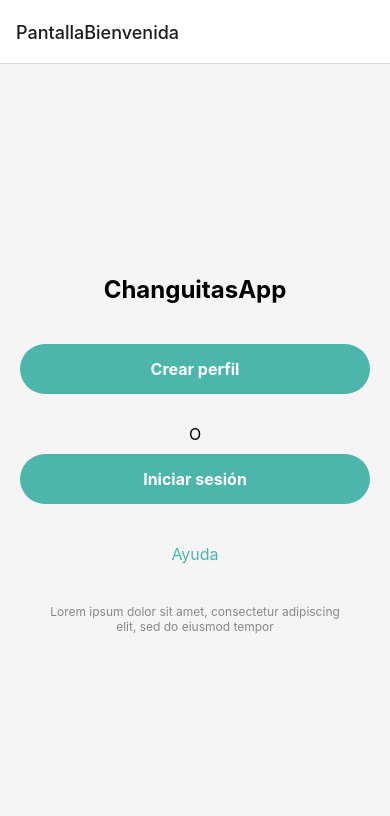
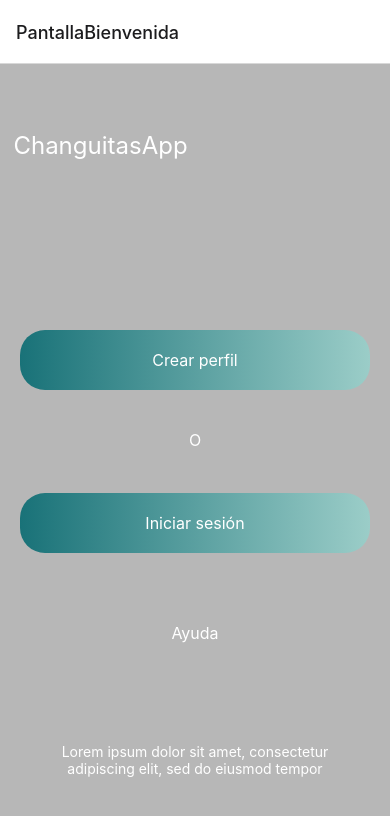
Before and after one commit to ElyasM10/ChanguitasApp, a React Native app: screen /PantallaBienvenida in a window 390 px wide. Shown: the top 816 px of the page. Built offline with nearby package versions, Linux system fonts and the light colour scheme.

Commit message:
Se agrego ek degrade para la pantallaBienvenida y tambien para los botones con los colores

```diff
--- a/package.json
+++ b/package.json
@@ -29,11 +29,13 @@
     "react-dom": "18.2.0",
     "react-firebase-hooks": "^5.1.1",
     "react-native": "0.74.5",
+    "react-native-linear-gradient": "^2.8.3",
     "react-native-safe-area-context": "^4.10.5",
     "react-native-screens": "^3.31.1",
     "react-native-web": "~0.19.10",
     "semver": "^7.6.3",
-    "typescript": "~5.3.3"
+    "typescript": "~5.3.3",
+    "expo-linear-gradient": "~13.0.2"
   },
   "devDependencies": {
     "@babel/core": "^7.20.0"
--- a/screens/PantallaBienvenida.tsx
+++ b/screens/PantallaBienvenida.tsx
@@ -8,29 +8,50 @@ import {
 } from 'react-native';
 import { useNavigation, NavigationProp } from '@react-navigation/native';
 import { RootStackParamList } from '../AppNavigator';
+import {LinearGradient} from 'expo-linear-gradient';
 
 const PantallaBienvenida = () => {
   const navigation = useNavigation<NavigationProp<RootStackParamList>>();
 
   return (
+    <LinearGradient
+      colors={['#B7B7B7', '#B7B7B7', '#B7B7B7']}
+      style={styles.gradient}
+    >
       <SafeAreaView style={styles.safeArea}>
         <View style={styles.container}>
           <Text style={styles.title}>ChanguitasApp</Text>
 
           <TouchableOpacity
-          style={styles.button}
+            style={styles.buttonContainer}
             onPress={() => navigation.navigate('PantallaRegistro')}
           >
+            <LinearGradient
+              colors={['#197278', '#9BCDC8']}
+              start={{ x: 0, y: 0 }}
+              end={{ x: 1, y: 0 }}
+              style={styles.buttonGradient}
+            >
               <Text style={styles.buttonText}>Crear perfil</Text>
+            </LinearGradient>
           </TouchableOpacity>
 
+          <View style={styles.orContainer}>
             <Text style={styles.orText}>O</Text>
+          </View>
 
           <TouchableOpacity
-          style={styles.button}
+            style={styles.buttonContainer}
             onPress={() => navigation.navigate('PantallaInicioSesion')}
           >
+            <LinearGradient
+              colors={['#197278', '#9BCDC8']}
+              start={{ x: 0, y: 0 }}
+              end={{ x: 1, y: 0 }}
+              style={styles.buttonGradient}
+            >
               <Text style={styles.buttonText}>Iniciar sesión</Text>
+            </LinearGradient>
           </TouchableOpacity>
 
           <TouchableOpacity
@@ -46,13 +67,16 @@ const PantallaBienvenida = () => {
           </Text>
         </View>
       </SafeAreaView>
+    </LinearGradient>
   );
 };
 
 const styles = StyleSheet.create({
+  gradient: {
+    flex: 1,
+  },
   safeArea: {
     flex: 1,
-    backgroundColor: '#F5F5F5',
   },
   container: {
     flex: 1,
@@ -62,40 +86,48 @@ const styles = StyleSheet.create({
   },
   title: {
     fontSize: 24,
-    fontWeight: 'bold',
-    marginBottom: 40,
+    color: 'white',
+    marginBottom: 160,
+    marginRight: 189,
   },
-  button: {
-    backgroundColor: '#4DB6AC',
+  buttonContainer: {
+    width: '100%',
+    marginVertical: 10,
+  },
+  buttonGradient: {
     paddingVertical: 15,
     paddingHorizontal: 20,
     borderRadius: 25,
-    width: '100%',
     alignItems: 'center',
-    marginBottom: 20,
   },
   buttonText: {
     color: 'white',
     fontSize: 16,
-    fontWeight: 'bold',
+    marginVertical: 5,
+  },
+  orContainer: {
+    alignItems: 'center',
+    width: '100%',
+    marginVertical: 30,
   },
   orText: {
     fontSize: 16,
-    marginVertical: 10,
+    color: 'white',
+    marginBottom: 3,
   },
   helpButton: {
-    marginTop: 20,
+    marginTop: 60,
   },
   helpButtonText: {
-    color: '#4DB6AC',
+    color: 'white',
     fontSize: 16,
   },
   footerText: {
     textAlign: 'center',
-    color: '#888',
-    fontSize: 12,
-    marginTop: 40,
-    paddingHorizontal: 20,
+    color: 'white',
+    fontSize: 14,
+    marginTop: 100,
+    paddingHorizontal: 40,
   },
 });
 
```
Also changed, not shown: 2 other files (tests, documents, lock files or other folders). Lines whose indentation alone changed are shown as unchanged.
